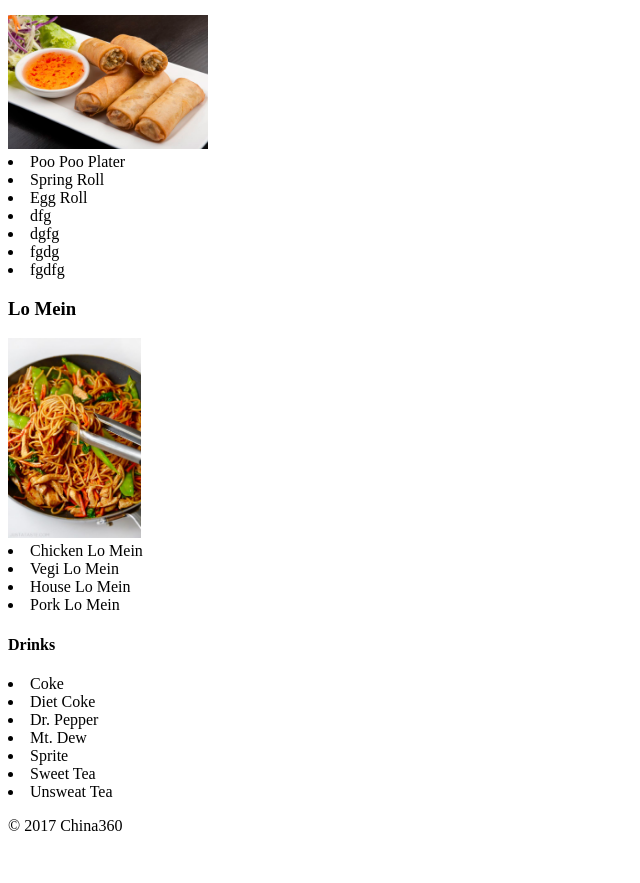
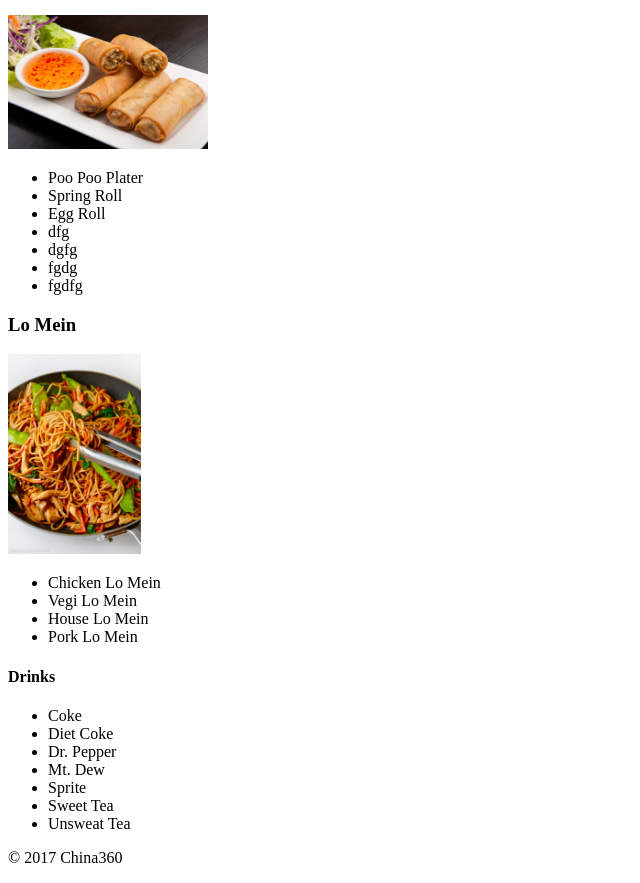
Before and after one commit to Jdion718/China, a plain HTML site: page tags/menu.html in a window 1280 px wide. Shown: the part 203-1086 px from the top of the page, without its empty margins (0-640 px from the left). Before the commit the page ends 1054 px from the top, so only its background shows below. Drawn offline with Linux system fonts and the light colour scheme.

Commit message:
Update menu.html

```diff
--- a/tags/menu.html
+++ b/tags/menu.html
@@ -20,7 +20,7 @@
 <main>
     <h1>Menu</h1>
 <section><h3>Appetizers</h3> <img src="images/app1.jpg" alt="appetizers" width="200">
-    <un>
+    <ul>
         <li>Poo Poo Plater</li>
         <li>Spring Roll</li>
         <li>Egg Roll</li>
@@ -29,19 +29,19 @@
         <li>fgdg</li>
         <li>fgdfg</li>
 
-    </un>
+    </ul>
 </section>
 
 
     <h3>Lo Mein</h3> <img src="images/dish4.jpg" alt= "Chicken Lo Mein" height="200" >
-    <un>
+    <ul>
             <li>Chicken Lo Mein</li>
             <li>Vegi Lo Mein</li>
             <li>House Lo Mein</li>
             <li>Pork Lo Mein</li>
 
 
-    </un>
+    </ul>
 
 
 
@@ -52,7 +52,7 @@
 
 <aside>
     <h4>Drinks</h4>
-    <un>
+    <ul>
         <li>Coke</li>
         <li>Diet Coke</li>
         <li>Dr. Pepper</li>
@@ -61,7 +61,7 @@
         <li>Sweet Tea</li>
         <li>Unsweat Tea</li>
 
-    </un>
+    </ul>
 </aside>
 
 
```
